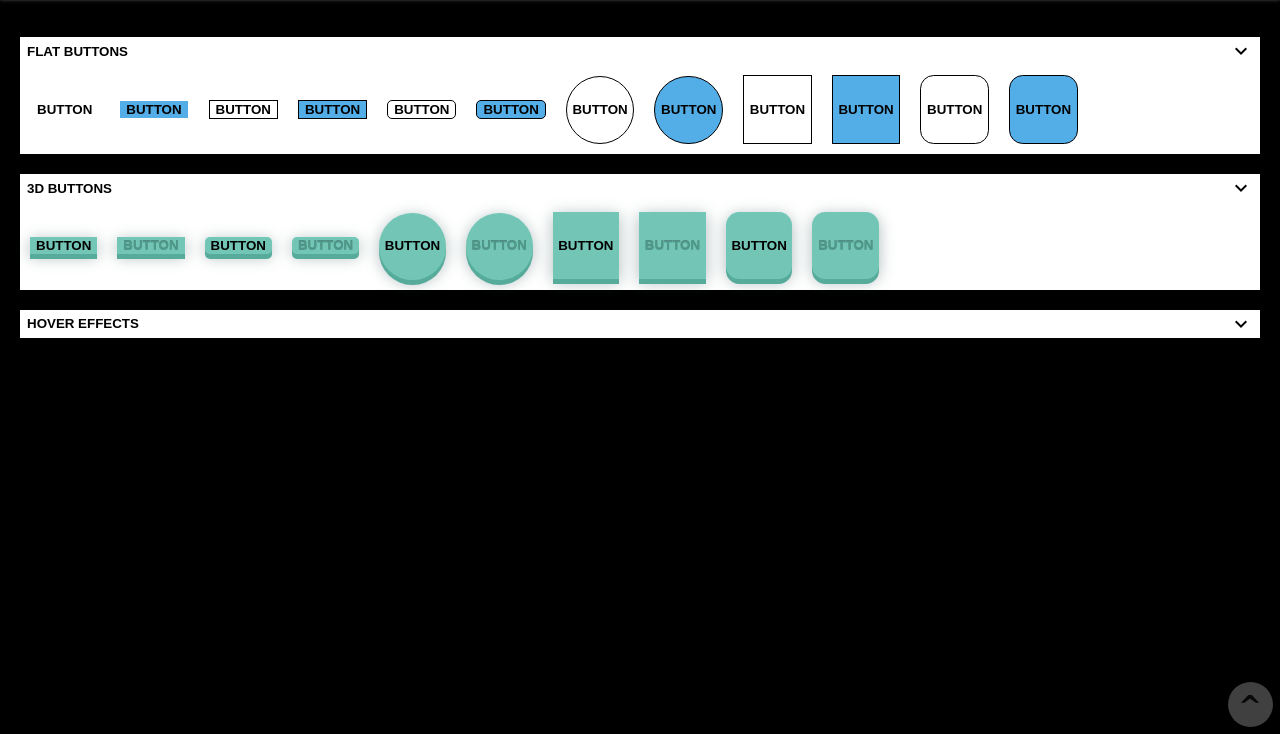
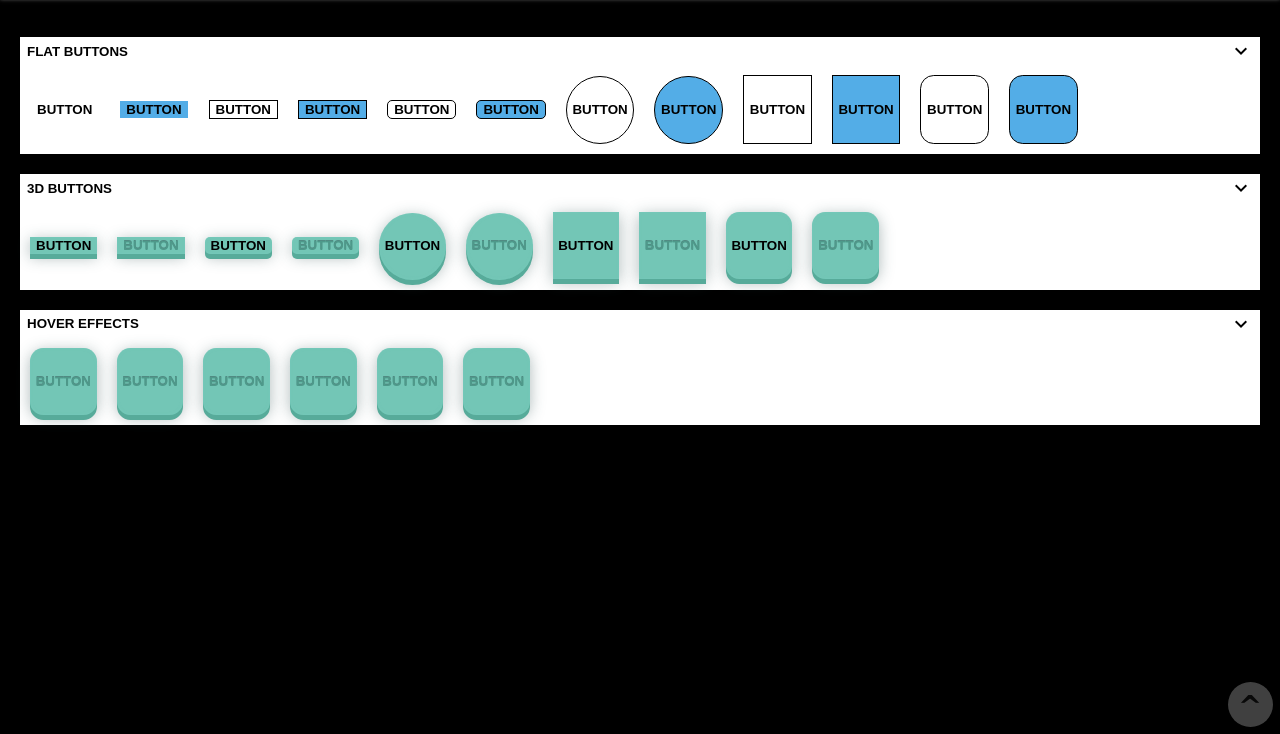
Before and after one commit to CJYProjects/buttoncollection, a plain HTML site: page index.html in a window 1280 px wide. Shown: the part 66-800 px from the top of the page. Drawn offline with Linux system fonts and the light colour scheme.

Commit message:
hover animations

```diff
--- a/buttoncollection.css
+++ b/buttoncollection.css
@@ -143,7 +143,7 @@ header h1{
     text-transform: uppercase;
 }
 
-.container-button:hover, #two:hover, #fourteen:hover{
+.container-button:hover{
     border: thin solid;
 }
 
@@ -225,3 +225,27 @@ header h1{
     color: #4E998A;
     text-shadow: 0px -1px 0px rgba(47,79,79,.5);
 }
+
+.jump:hover{
+    animation: jump 1.2s;
+}
+
+.bounce:hover{
+    animation: bounce 1s;
+}
+
+.wiggle:hover{
+    animation: wiggle 1.5s linear infinite;
+}
+
+.shake:hover{
+    animation: shake 1s;
+}
+
+.struggle:hover{
+    animation: struggle 0.6s;
+}
+
+.bloat:hover{
+    animation: bloat 1s;
+}
--- a/index.html
+++ b/index.html
@@ -56,10 +56,15 @@
                     <button class = "button-sample invisible-button rounded-square-button threed-btn"><span class = "button-title threed-button-title">Button</span></button>
                 </div>
             </div>
-            <div class = "content-wrapper" id = "hover-container">
+            <div class = "content-wrapper" id = "hover-effects-container">
                 <button class = "container-button" onclick="showOrHide('flat')"><span id="3d-text">Hover Effects</span><i id="flat-arrow" class="material-icons arrow">expand_more</i></button>
-                <div class = "container" id = "threed">
-
+                <div class = "container" id = "hover-effects">
+                    <button class = "button-sample invisible-button rounded-square-button threed-btn jump"><span class = "button-title threed-button-title">Button</span></button>
+                    <button class = "button-sample invisible-button rounded-square-button threed-btn bounce"><span class = "button-title threed-button-title">Button</span></button>
+                    <button class = "button-sample invisible-button rounded-square-button threed-btn wiggle"><span class = "button-title threed-button-title">Button</span></button>
+                    <button class = "button-sample invisible-button rounded-square-button threed-btn shake"><span class = "button-title threed-button-title">Button</span></button>
+                    <button class = "button-sample invisible-button rounded-square-button threed-btn struggle"><span class = "button-title threed-button-title">Button</span></button>
+                    <button class = "button-sample invisible-button rounded-square-button threed-btn bloat"><span class = "button-title threed-button-title">Button</span></button>
                 </div>
             </div>
         </div>
```
